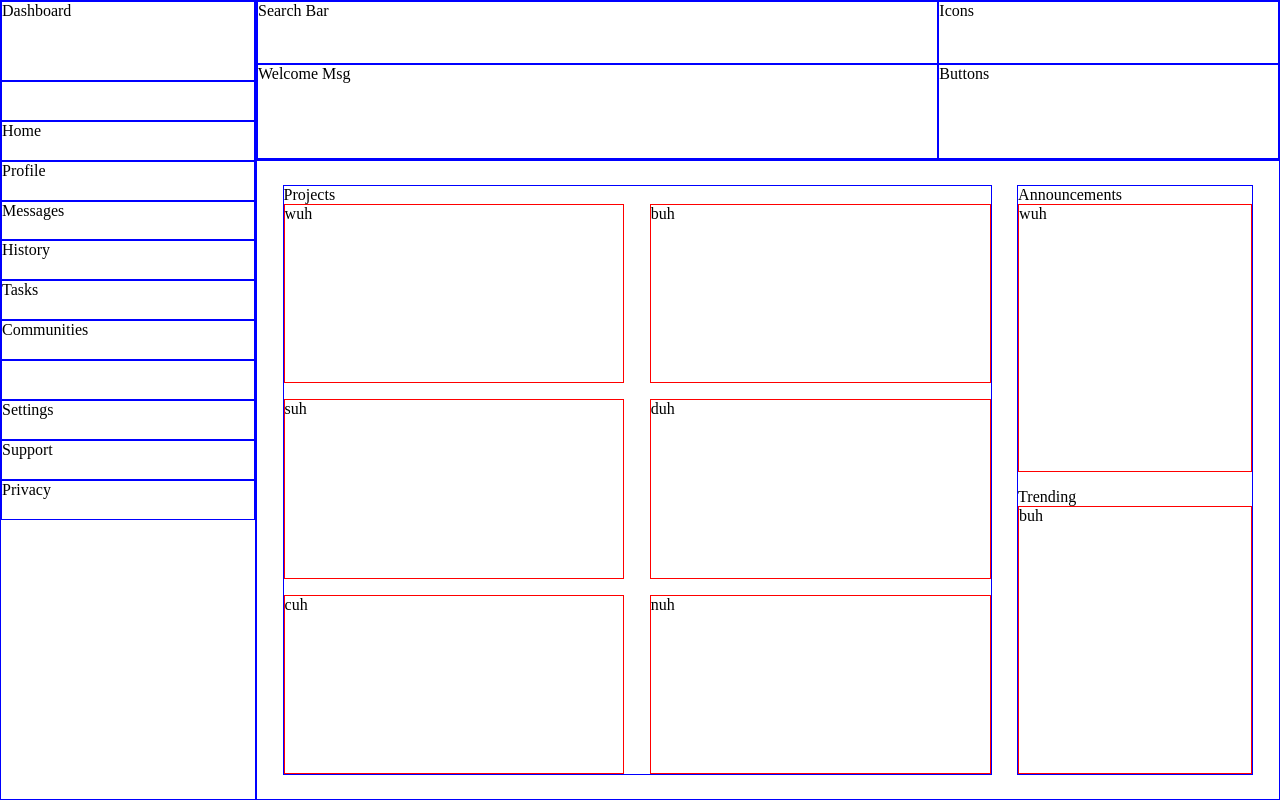
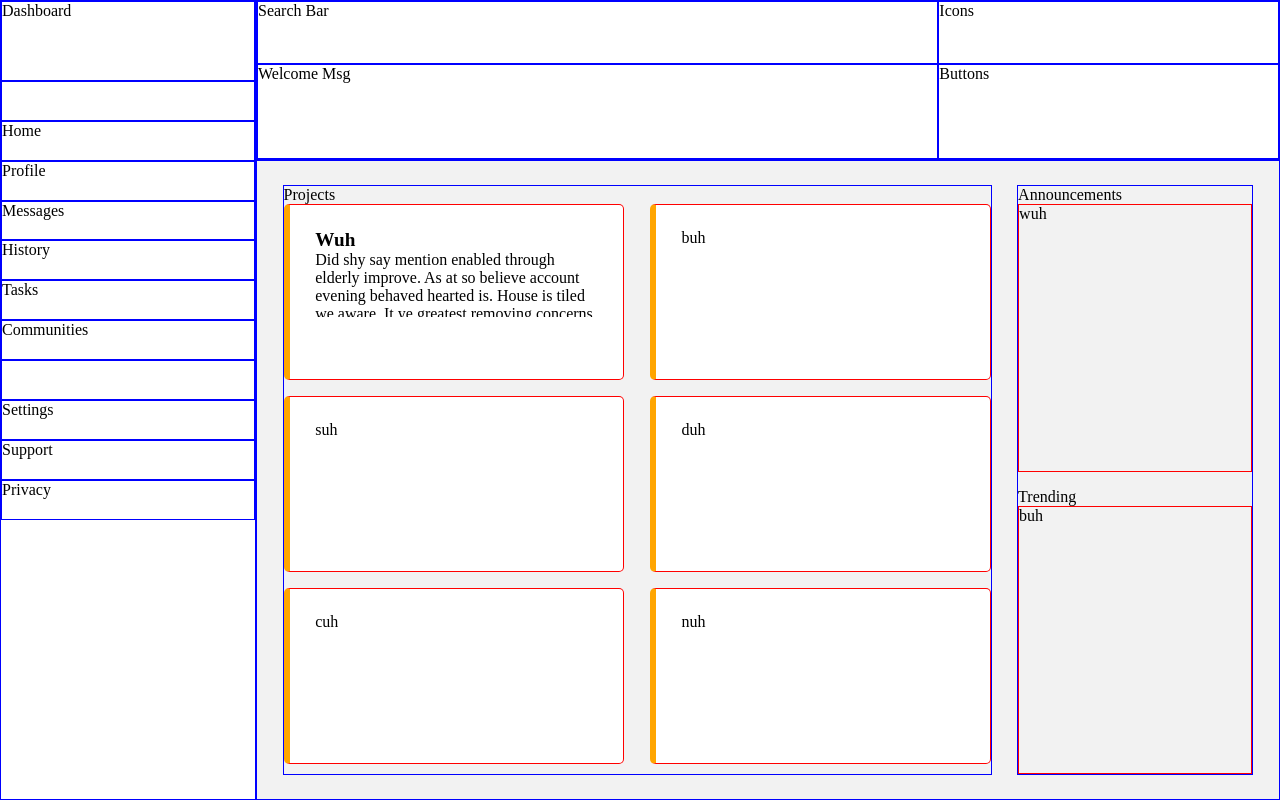
Before and after one commit to brocklee900/odinDashboard, a plain HTML site: page index.html in a window 1280 px wide. Drawn offline with Linux system fonts and the light colour scheme.

Commit message:
Alter grid row height for the project cards
Instead of using fractional units for the grids (fr), the project cards
use viewport height (vh) for their height. This is because with fr,
the height of grid item expands when the text content inside of it is
too large. As it expands, the grid item will still be treated as if
it is 1fr, so others project cards will also expand even if the text
isn't overflowing. With vh, the project card has a more defined height
limit, and the overflow property can be used.

```diff
--- a/index.html
+++ b/index.html
@@ -33,12 +33,17 @@
             <div class="projects">
                 <p>Projects</p>
                 <div class="projectsGrid">
-                    <div>wuh</div>
-                    <div>buh</div>
-                    <div>suh</div>
-                    <div>duh</div>
-                    <div>cuh</div>
-                    <div>nuh</div>
+                    <div class="projectItem">
+                        <div>
+                            <h1>Wuh</h1>
+                            <p>Did shy say mention enabled through elderly improve. As at so believe account evening behaved hearted is. House is tiled we aware. It ye greatest removing concerns an overcame appetite. Manner result square father boy behind its his. Their above spoke match ye mr right oh as first. Be my depending to believing perfectly concealed household. Point could to built no hours smile sense.</p>
+                        </div>
+                    </div>
+                    <div class="projectItem">buh</div>
+                    <div class="projectItem">suh</div>
+                    <div class="projectItem">duh</div>
+                    <div class="projectItem">cuh</div>
+                    <div class="projectItem">nuh</div>
                 </div>
             </div>
             <div class="updates">
--- a/styles.css
+++ b/styles.css
@@ -2,6 +2,10 @@
     box-sizing: border-box;
     padding: 0px;
     margin: 0px;
+}
+
+:root {
+
 }
 
 body {
@@ -71,6 +75,8 @@ body > * {
 
     padding: 3vh 2vw;
     grid-gap: 0vh 2vw;
+
+    background-color: rgb(242, 242, 242);
 }
 
 .projects {
@@ -82,11 +88,36 @@ body > * {
 .projectsGrid {
     flex: 1;
     display: grid;
-    grid-template-rows: repeat(3, 3fr);
+    /* use vh instead of fr to keep the container responsive but prevent expansion if there is overflow */
+    grid-template-rows: repeat(3, minmax(100px, 22vh));
     grid-template-columns: repeat(2, 1fr);
 
     grid-gap: 2vh 2vw;
 }
+
+.projectsGrid > .projectItem {
+    border-radius: 5px;
+    border-left: solid 6px orange;
+    background-color: rgb(255, 255, 255);
+
+    padding: 3vh 2vw;
+}
+
+.projectsGrid > .projectItem > div {
+    height: 70%;
+    overflow: auto;
+}
+
+.projectsGrid > .projectItem > div > h1 {
+    font-size: 1.2rem;
+}
+
+.projectsGrid > .projectItem > div > p {
+    font-size: 1rem;
+    height: 50%;
+}
+
+
 
 .updates {
     display: grid;
```
